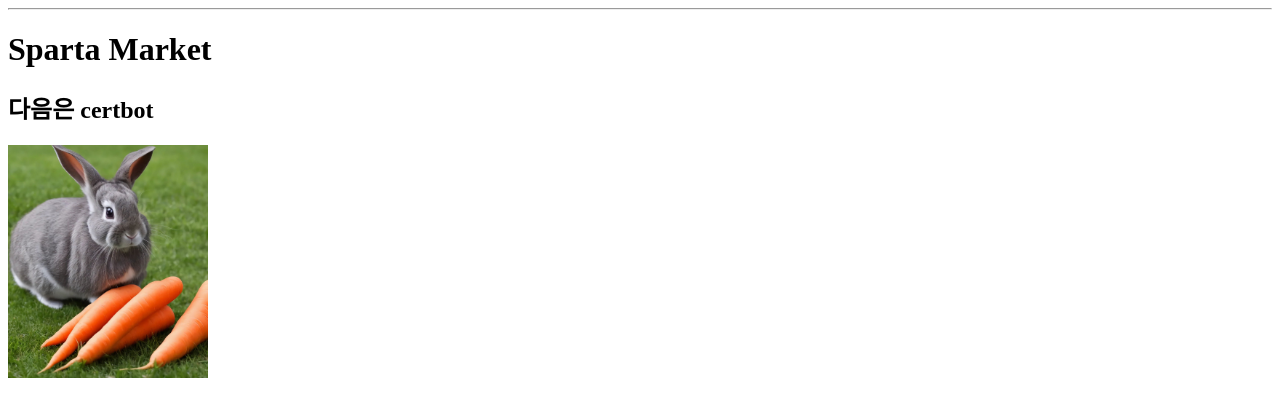
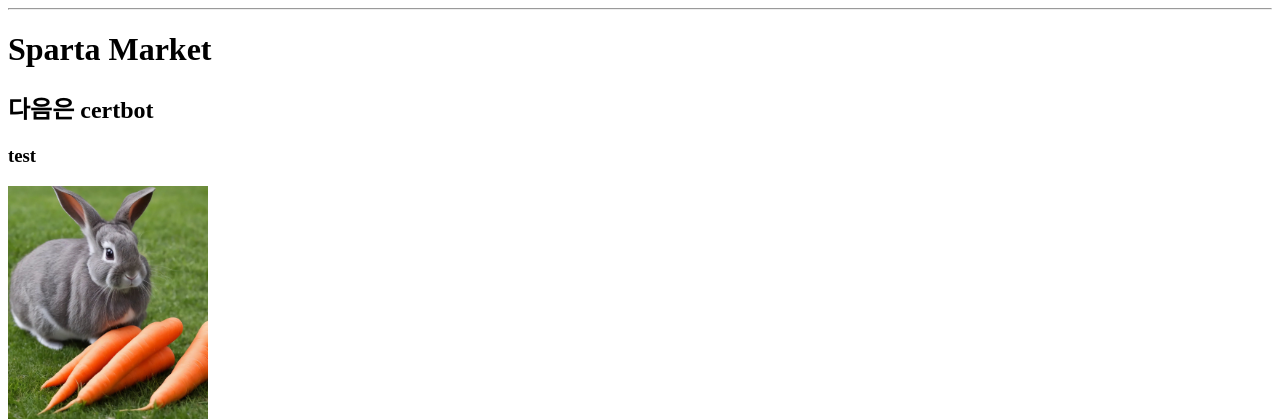
Before and after one commit to hjn5018/spartamarket, a Django app: page / in a window 1280 px wide. Shown: the part 33-453 px from the top of the page. Run offline with Django 4.2, Linux system fonts and the light colour scheme.

Commit message:
Update index.html

```diff
--- a/products/templates/products/index.html
+++ b/products/templates/products/index.html
@@ -5,6 +5,7 @@
 {% block content %}
 <h1>Sparta Market</h1>
 <h2>다음은 certbot</h2>
+<h3>test</h3>
 
 <img src="{% static 'products/ai-generated-7799072_1280.jpg' %}" alt=""><br>
 {% if user.is_authenticated %}
```
